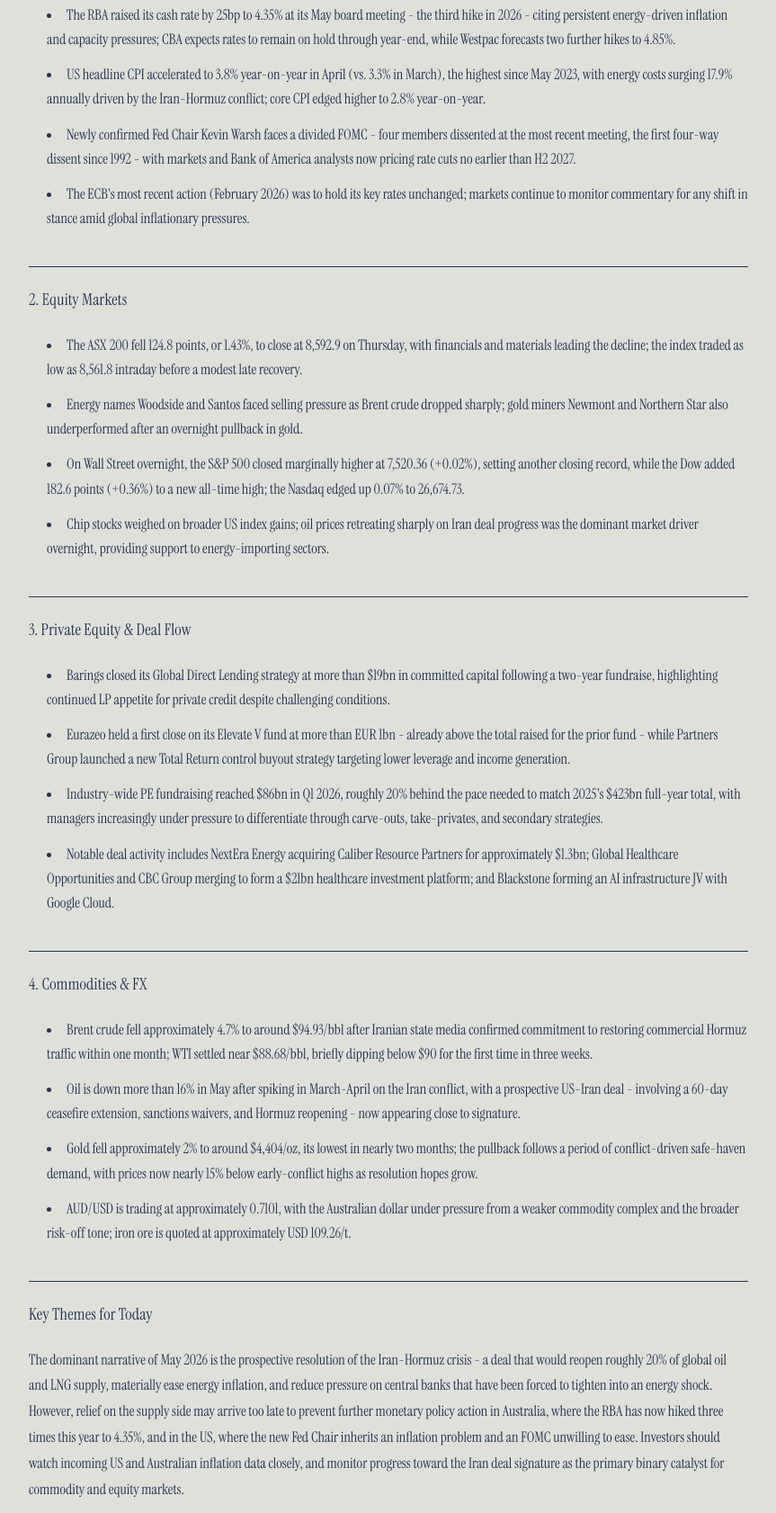
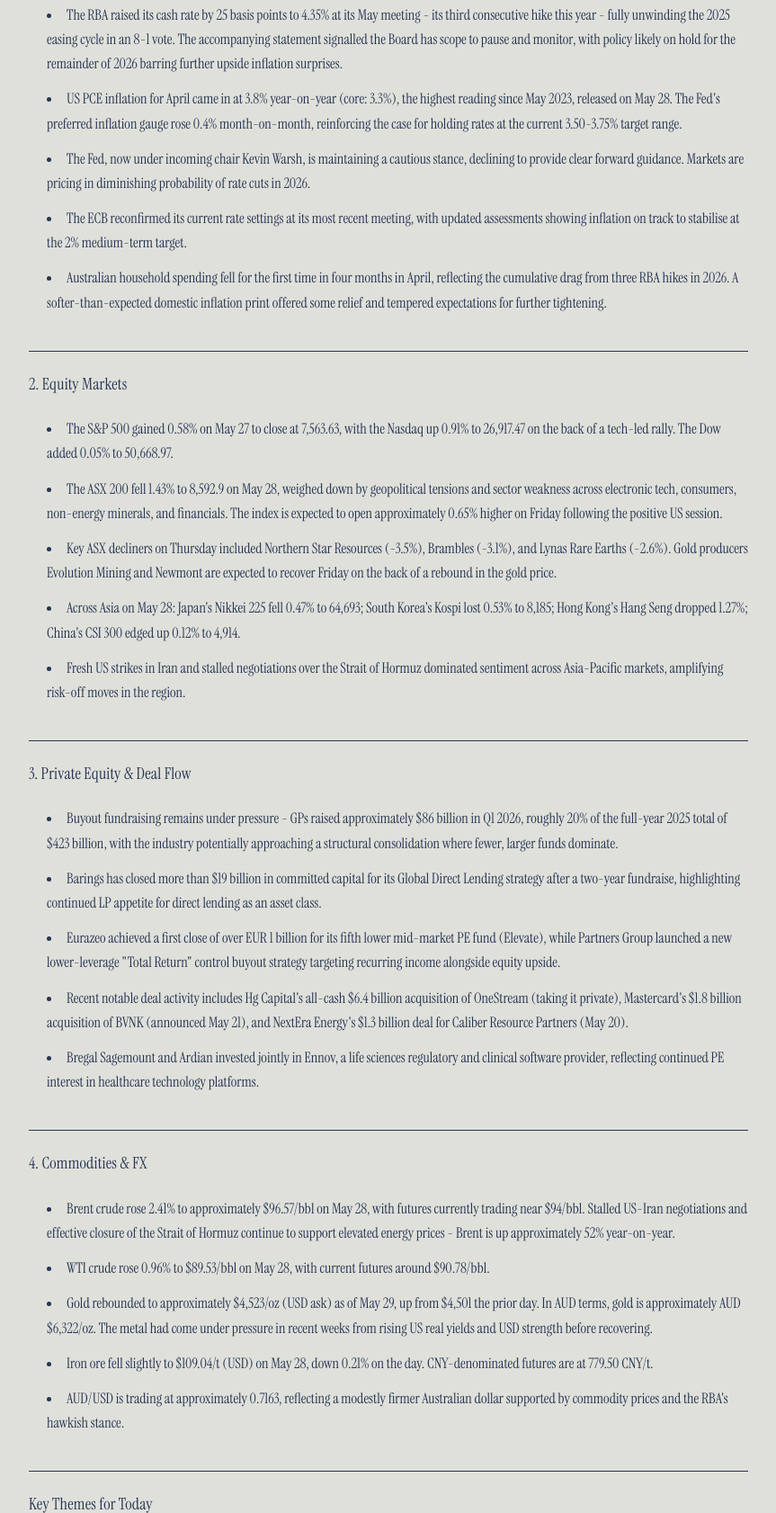
Before and after one commit to C-Murdoch/murdoch-capital-briefing, a website: page index.html in a window 1280 px wide. Shown: the part 466-2148 px from the top of the page at 90% size, without its empty margins (208-1071 px from the left). Drawn offline with Linux system fonts and the light colour scheme.

Commit message:
Briefing update 2026-05-29

```diff
--- a/index.html
+++ b/index.html
@@ -31,38 +31,42 @@
             <p style="font-size: 14px; letter-spacing: 1px; font-style: italic;">Morning Briefing</p>
         </div>
         <div id="briefing-content">
-          <p><strong>Thursday 28 May 2026</strong></p>
+          <p><strong>Friday 29 May 2026</strong></p>
 <h2>1. Global Macro</h2>
 <ul>
-<li>The RBA raised its cash rate by 25bp to 4.35% at its May board meeting - the third hike in 2026 - citing persistent energy-driven inflation and capacity pressures; CBA expects rates to remain on hold through year-end, while Westpac forecasts two further hikes to 4.85%.</li>
-<li>US headline CPI accelerated to 3.8% year-on-year in April (vs. 3.3% in March), the highest since May 2023, with energy costs surging 17.9% annually driven by the Iran-Hormuz conflict; core CPI edged higher to 2.8% year-on-year.</li>
-<li>Newly confirmed Fed Chair Kevin Warsh faces a divided FOMC - four members dissented at the most recent meeting, the first four-way dissent since 1992 - with markets and Bank of America analysts now pricing rate cuts no earlier than H2 2027.</li>
-<li>The ECB's most recent action (February 2026) was to hold its key rates unchanged; markets continue to monitor commentary for any shift in stance amid global inflationary pressures.</li>
+<li>The RBA raised its cash rate by 25 basis points to 4.35% at its May meeting - its third consecutive hike this year - fully unwinding the 2025 easing cycle in an 8-1 vote. The accompanying statement signalled the Board has scope to pause and monitor, with policy likely on hold for the remainder of 2026 barring further upside inflation surprises.</li>
+<li>US PCE inflation for April came in at 3.8% year-on-year (core: 3.3%), the highest reading since May 2023, released on May 28. The Fed's preferred inflation gauge rose 0.4% month-on-month, reinforcing the case for holding rates at the current 3.50-3.75% target range.</li>
+<li>The Fed, now under incoming chair Kevin Warsh, is maintaining a cautious stance, declining to provide clear forward guidance. Markets are pricing in diminishing probability of rate cuts in 2026.</li>
+<li>The ECB reconfirmed its current rate settings at its most recent meeting, with updated assessments showing inflation on track to stabilise at the 2% medium-term target.</li>
+<li>Australian household spending fell for the first time in four months in April, reflecting the cumulative drag from three RBA hikes in 2026. A softer-than-expected domestic inflation print offered some relief and tempered expectations for further tightening.</li>
 </ul>
 <h2>2. Equity Markets</h2>
 <ul>
-<li>The ASX 200 fell 124.8 points, or 1.43%, to close at 8,592.9 on Thursday, with financials and materials leading the decline; the index traded as low as 8,561.8 intraday before a modest late recovery.</li>
-<li>Energy names Woodside and Santos faced selling pressure as Brent crude dropped sharply; gold miners Newmont and Northern Star also underperformed after an overnight pullback in gold.</li>
-<li>On Wall Street overnight, the S&amp;P 500 closed marginally higher at 7,520.36 (+0.02%), setting another closing record, while the Dow added 182.6 points (+0.36%) to a new all-time high; the Nasdaq edged up 0.07% to 26,674.73.</li>
-<li>Chip stocks weighed on broader US index gains; oil prices retreating sharply on Iran deal progress was the dominant market driver overnight, providing support to energy-importing sectors.</li>
+<li>The S&amp;P 500 gained 0.58% on May 27 to close at 7,563.63, with the Nasdaq up 0.91% to 26,917.47 on the back of a tech-led rally. The Dow added 0.05% to 50,668.97.</li>
+<li>The ASX 200 fell 1.43% to 8,592.9 on May 28, weighed down by geopolitical tensions and sector weakness across electronic tech, consumers, non-energy minerals, and financials. The index is expected to open approximately 0.65% higher on Friday following the positive US session.</li>
+<li>Key ASX decliners on Thursday included Northern Star Resources (-3.5%), Brambles (-3.1%), and Lynas Rare Earths (-2.6%). Gold producers Evolution Mining and Newmont are expected to recover Friday on the back of a rebound in the gold price.</li>
+<li>Across Asia on May 28: Japan's Nikkei 225 fell 0.47% to 64,693; South Korea's Kospi lost 0.53% to 8,185; Hong Kong's Hang Seng dropped 1.27%; China's CSI 300 edged up 0.12% to 4,914.</li>
+<li>Fresh US strikes in Iran and stalled negotiations over the Strait of Hormuz dominated sentiment across Asia-Pacific markets, amplifying risk-off moves in the region.</li>
 </ul>
 <h2>3. Private Equity &amp; Deal Flow</h2>
 <ul>
-<li>Barings closed its Global Direct Lending strategy at more than $19bn in committed capital following a two-year fundraise, highlighting continued LP appetite for private credit despite challenging conditions.</li>
-<li>Eurazeo held a first close on its Elevate V fund at more than EUR 1bn - already above the total raised for the prior fund - while Partners Group launched a new Total Return control buyout strategy targeting lower leverage and income generation.</li>
-<li>Industry-wide PE fundraising reached $86bn in Q1 2026, roughly 20% behind the pace needed to match 2025's $423bn full-year total, with managers increasingly under pressure to differentiate through carve-outs, take-privates, and secondary strategies.</li>
-<li>Notable deal activity includes NextEra Energy acquiring Caliber Resource Partners for approximately $1.3bn; Global Healthcare Opportunities and CBC Group merging to form a $21bn healthcare investment platform; and Blackstone forming an AI infrastructure JV with Google Cloud.</li>
+<li>Buyout fundraising remains under pressure - GPs raised approximately $86 billion in Q1 2026, roughly 20% of the full-year 2025 total of $423 billion, with the industry potentially approaching a structural consolidation where fewer, larger funds dominate.</li>
+<li>Barings has closed more than $19 billion in committed capital for its Global Direct Lending strategy after a two-year fundraise, highlighting continued LP appetite for direct lending as an asset class.</li>
+<li>Eurazeo achieved a first close of over EUR 1 billion for its fifth lower mid-market PE fund (Elevate), while Partners Group launched a new lower-leverage "Total Return" control buyout strategy targeting recurring income alongside equity upside.</li>
+<li>Recent notable deal activity includes Hg Capital's all-cash $6.4 billion acquisition of OneStream (taking it private), Mastercard's $1.8 billion acquisition of BVNK (announced May 21), and NextEra Energy's $1.3 billion deal for Caliber Resource Partners (May 20).</li>
+<li>Bregal Sagemount and Ardian invested jointly in Ennov, a life sciences regulatory and clinical software provider, reflecting continued PE interest in healthcare technology platforms.</li>
 </ul>
 <h2>4. Commodities &amp; FX</h2>
 <ul>
-<li>Brent crude fell approximately 4.7% to around $94.93/bbl after Iranian state media confirmed commitment to restoring commercial Hormuz traffic within one month; WTI settled near $88.68/bbl, briefly dipping below $90 for the first time in three weeks.</li>
-<li>Oil is down more than 16% in May after spiking in March-April on the Iran conflict, with a prospective US-Iran deal - involving a 60-day ceasefire extension, sanctions waivers, and Hormuz reopening - now appearing close to signature.</li>
-<li>Gold fell approximately 2% to around $4,404/oz, its lowest in nearly two months; the pullback follows a period of conflict-driven safe-haven demand, with prices now nearly 15% below early-conflict highs as resolution hopes grow.</li>
-<li>AUD/USD is trading at approximately 0.7101, with the Australian dollar under pressure from a weaker commodity complex and the broader risk-off tone; iron ore is quoted at approximately USD 109.26/t.</li>
+<li>Brent crude rose 2.41% to approximately $96.57/bbl on May 28, with futures currently trading near $94/bbl. Stalled US-Iran negotiations and effective closure of the Strait of Hormuz continue to support elevated energy prices - Brent is up approximately 52% year-on-year.</li>
+<li>WTI crude rose 0.96% to $89.53/bbl on May 28, with current futures around $90.78/bbl.</li>
+<li>Gold rebounded to approximately $4,523/oz (USD ask) as of May 29, up from $4,501 the prior day. In AUD terms, gold is approximately AUD $6,322/oz. The metal had come under pressure in recent weeks from rising US real yields and USD strength before recovering.</li>
+<li>Iron ore fell slightly to $109.04/t (USD) on May 28, down 0.21% on the day. CNY-denominated futures are at 779.50 CNY/t.</li>
+<li>AUD/USD is trading at approximately 0.7163, reflecting a modestly firmer Australian dollar supported by commodity prices and the RBA's hawkish stance.</li>
 </ul>
 <h2>Key Themes for Today</h2>
-<p>The dominant narrative of May 2026 is the prospective resolution of the Iran-Hormuz crisis - a deal that would reopen roughly 20% of global oil and LNG supply, materially ease energy inflation, and reduce pressure on central banks that have been forced to tighten into an energy shock. However, relief on the supply side may arrive too late to prevent further monetary policy action in Australia, where the RBA has now hiked three times this year to 4.35%, and in the US, where the new Fed Chair inherits an inflation problem and an FOMC unwilling to ease. Investors should watch incoming US and Australian inflation data closely, and monitor progress toward the Iran deal signature as the primary binary catalyst for commodity and equity markets.</p>
-<p><em>Briefing compiled by Murdoch Capital AI | 28 May 2026</em></p>
+<p>The dominant cross-cutting theme is the interplay between persistent inflation and central bank resolve, with both the RBA's third hike of 2026 and US PCE data reinforcing that the rate cutting cycle is firmly off the table for now. Geopolitical risk in the Middle East - specifically the Iran conflict and Strait of Hormuz disruption - is the second major force, simultaneously stoking oil-driven inflation, pressuring Asian equities, and supporting both crude and gold as safe havens.</p>
+<p><em>Briefing compiled by Murdoch Capital AI | 29 May 2026</em></p>
         </div>
     </div>
 </body>
```
